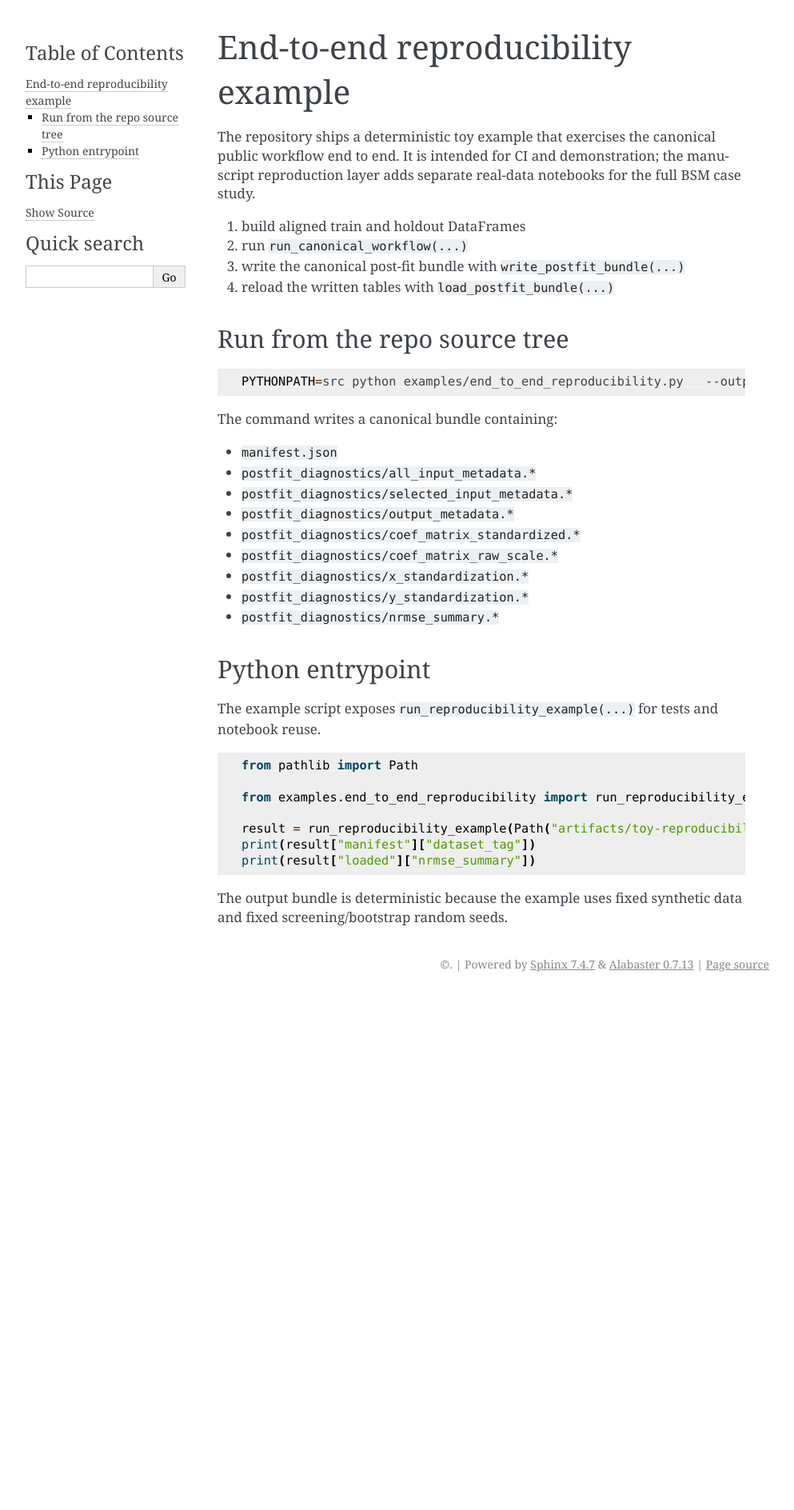
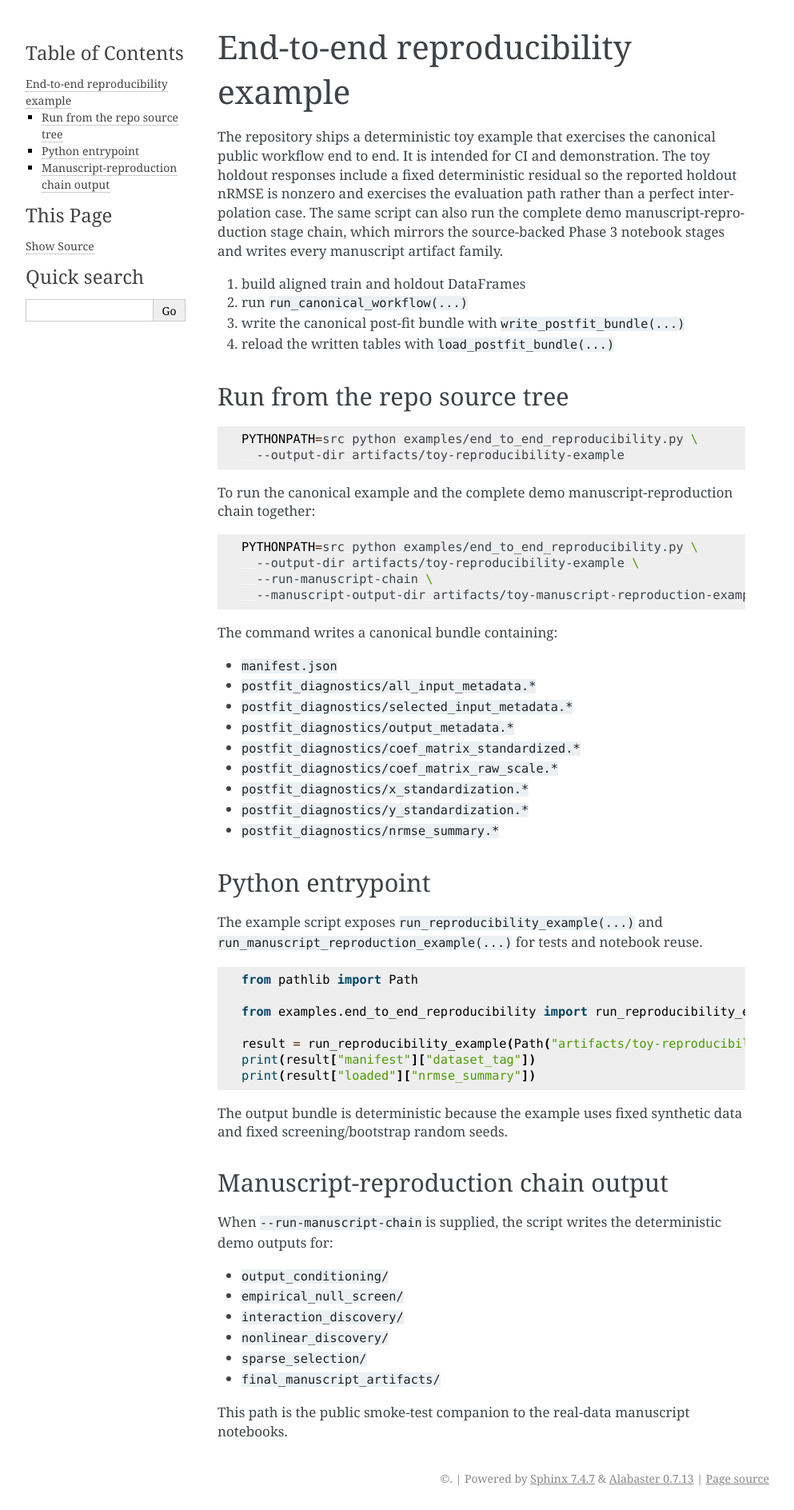
Before and after one commit to NatLabRockies/rfm-pipeline, a Sphinx documentation site: the page built from docs/reproducibility_example.md, in a window 1280 px wide. Shown: the whole page at 80% size, without its empty margins (148-1141 px from the left). Built offline with Sphinx 7.4.7, drawn with Linux system fonts in a browser that asks for light colours; before the commit the page ends 1245 px from its top, so only the background shows below that.

Commit message:
feat(manuscript): expose demo reproduction chain in example

````diff
--- a/docs/reproducibility_example.md
+++ b/docs/reproducibility_example.md
@@ -1,8 +1,9 @@
 # End-to-end reproducibility example
 
 The repository ships a deterministic toy example that exercises the canonical public
-workflow end to end. It is intended for CI and demonstration; the manuscript reproduction layer
-adds separate real-data notebooks for the full BSM case study.
+workflow end to end. It is intended for CI and demonstration. The toy holdout responses include a fixed deterministic residual so the reported holdout nRMSE is nonzero and exercises the evaluation path rather than a perfect interpolation case. The same script can also run
+the complete demo manuscript-reproduction stage chain, which mirrors the source-backed
+Phase 3 notebook stages and writes every manuscript artifact family.
 
 1. build aligned train and holdout DataFrames
 1. run `run_canonical_workflow(...)`
@@ -12,7 +13,17 @@ adds separate real-data notebooks for the full BSM case study.
 ## Run from the repo source tree
 
 ```bash
-PYTHONPATH=src python examples/end_to_end_reproducibility.py   --output-dir artifacts/toy-reproducibility-example
+PYTHONPATH=src python examples/end_to_end_reproducibility.py \
+  --output-dir artifacts/toy-reproducibility-example
+```
+
+To run the canonical example and the complete demo manuscript-reproduction chain together:
+
+```bash
+PYTHONPATH=src python examples/end_to_end_reproducibility.py \
+  --output-dir artifacts/toy-reproducibility-example \
+  --run-manuscript-chain \
+  --manuscript-output-dir artifacts/toy-manuscript-reproduction-example
 ```
 
 The command writes a canonical bundle containing:
@@ -29,7 +40,7 @@ The command writes a canonical bundle containing:
 
 ## Python entrypoint
 
-The example script exposes `run_reproducibility_example(...)` for tests and notebook reuse.
+The example script exposes `run_reproducibility_example(...)` and `run_manuscript_reproduction_example(...)` for tests and notebook reuse.
 
 ```python
 from pathlib import Path
@@ -43,3 +54,16 @@ print(result["loaded"]["nrmse_summary"])
 
 The output bundle is deterministic because the example uses fixed synthetic data and fixed
 screening/bootstrap random seeds.
+
+## Manuscript-reproduction chain output
+
+When `--run-manuscript-chain` is supplied, the script writes the deterministic demo outputs for:
+
+- `output_conditioning/`
+- `empirical_null_screen/`
+- `interaction_discovery/`
+- `nonlinear_discovery/`
+- `sparse_selection/`
+- `final_manuscript_artifacts/`
+
+This path is the public smoke-test companion to the real-data manuscript notebooks.
````
Also changed, not shown: README.md (+11 -2 lines), docs/MEMORY.md (+20 -0 lines), 3 other files.
